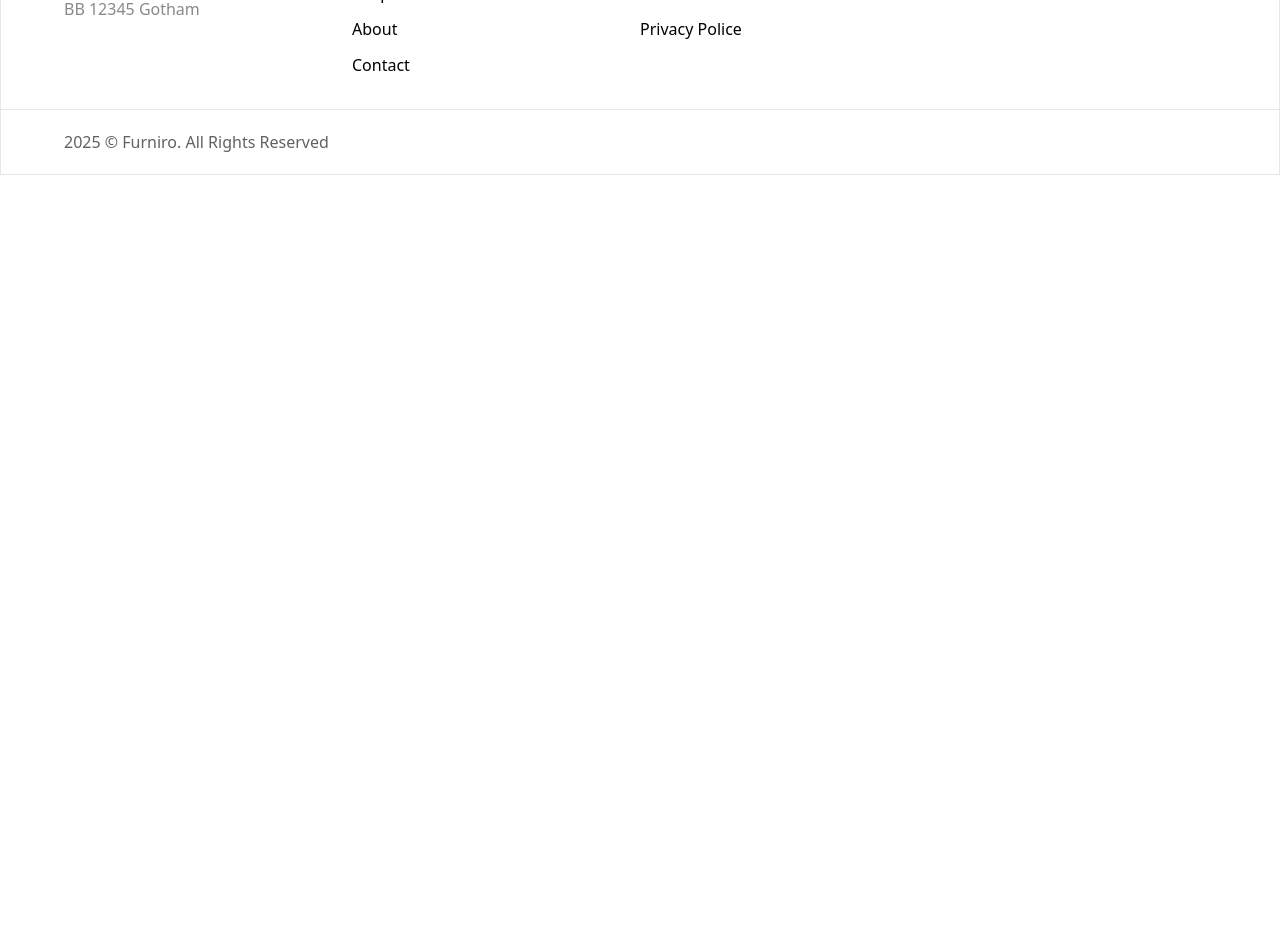
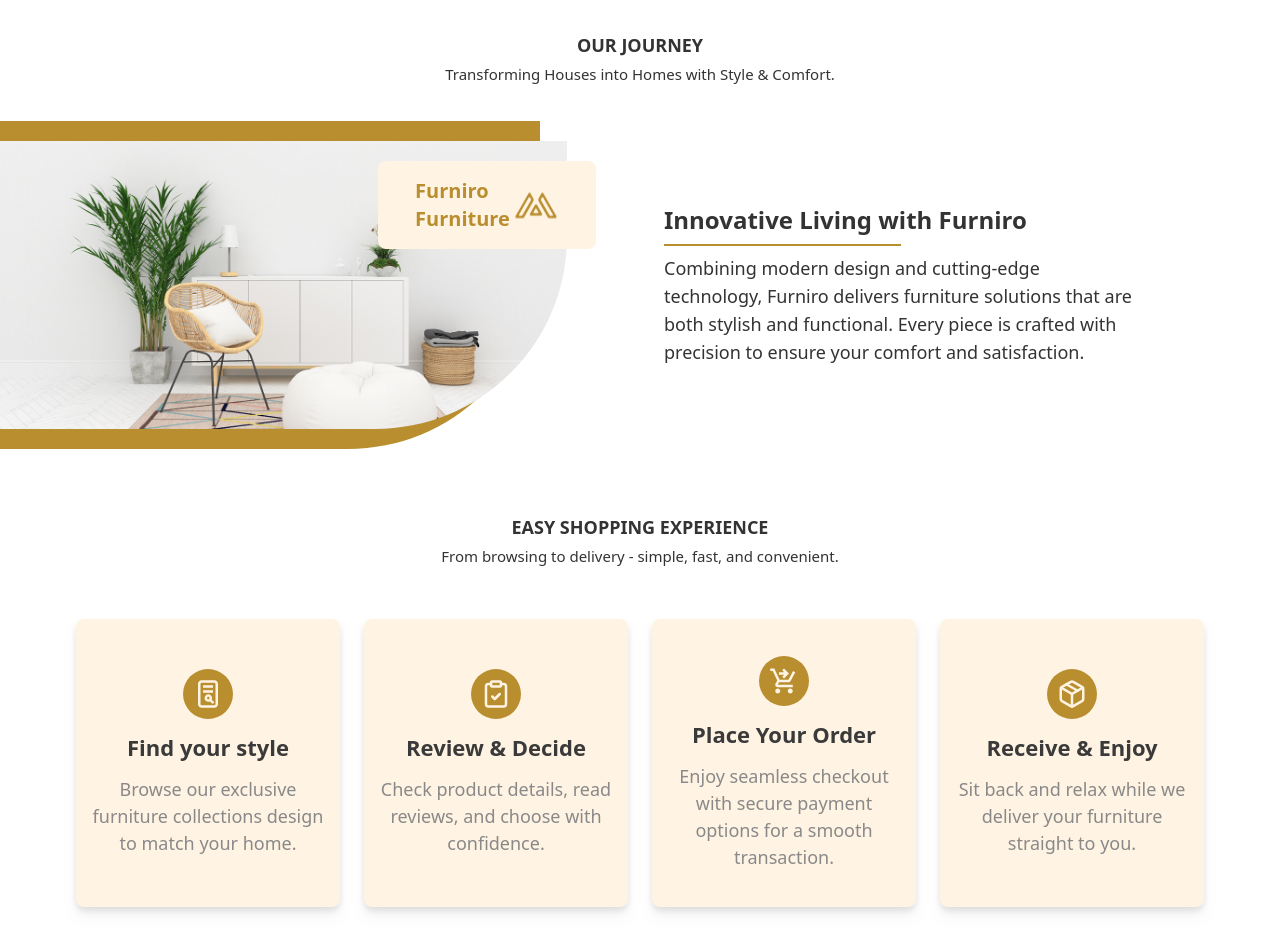
Before and after one commit to Zakkurozu/furniro-frontend, a React (Vite) app: page /about in a window 1280 px wide. Shown: the part 240-1192 px from the top of the page. Before the commit the page ends 800 px from the top, so only its background shows below. Built offline with nearby package versions, Linux system fonts and the light colour scheme.

Commit message:
about page add

```diff
--- a/src/pages/About.jsx
+++ b/src/pages/About.jsx
@@ -1,5 +1,152 @@
+import { CgBrowse } from "react-icons/cg";
+import { LuClipboardCheck } from "react-icons/lu";
+import { MdShoppingCartCheckout } from "react-icons/md";
+import { FiPackage } from "react-icons/fi";
+import Badge from "../components/Badge";
+
 const About = () => {
-  return <div>About</div>;
+  const content = [
+    {
+      id: 1,
+      title: "Find your style",
+      desc: "Browse our exclusive furniture collections design to match your home.",
+      icon: <CgBrowse />,
+    },
+    {
+      id: 2,
+      title: "Review & Decide",
+      desc: "Check product details, read reviews, and choose with confidence.",
+      icon: <LuClipboardCheck />,
+    },
+    {
+      id: 3,
+      title: "Place Your Order",
+      desc: "Enjoy seamless checkout with secure payment options for a smooth transaction.",
+      icon: <MdShoppingCartCheckout />,
+    },
+    {
+      id: 4,
+      title: "Receive & Enjoy",
+      desc: "Sit back and relax while we deliver your furniture straight to you.",
+      icon: <FiPackage />,
+    },
+  ];
+
+  return (
+    <>
+      <div className="bg-[image:url('/bg2.jpg')] h-[8rem] bg-cover bg-center md:h-[10rem]">
+        <div className="flex justify-center items-center w-full h-full bg-[#294d3246]">
+          <div className="flex flex-col items-center text-white">
+            <img src="/logo.png" className="w-[2rem]" alt="" />
+            <h1 className="text-2xl font-semibold">About Us</h1>
+            <p className="flex items-center text-sm">
+              Get in touch, and know us well
+            </p>
+          </div>
+        </div>
+      </div>
+
+      {/* content start */}
+
+      <section className="teks my-[2.2rem]">
+        <div className="flex flex-col justify-center items-center gap-y-1 text-gray1">
+          <h1 className="text-lg font-bold uppercase">our journey</h1>
+          <p className="font-medium max-w-[70%] text-center text-[15px]">
+            Transforming Houses into Homes with Style & Comfort.
+          </p>
+        </div>
+      </section>
+
+      <section className="my-[2.2rem] max-w-[100rem] mx-auto">
+        <div className="flex flex-wrap items-center gap-y-8">
+          <div className="w-full pe-10 md:w-1/2">
+            <div
+              className="py-5 rounded-br-[8rem] w-[90%] bg-primary relative
+              lg:rounded-br-[12rem]"
+            >
+              <div
+                className="rounded-br-[8rem] w-[108%] h-[13rem] overflow-hidden
+                lg:rounded-br-[12rem] lg:w-[105%] lg:h-[18rem]"
+              >
+                <img
+                  src="/bg.png"
+                  className="h-full w-full object-cover object-center"
+                  alt=""
+                />
+              </div>
+              <div className="bg-[#fff3e3] py-4 rounded-lg w-fit absolute top-10 right-0 translate-x-14">
+                <div className="flex justify-center items-center">
+                  <h3 className="text-xl text-primary font-bold w-[45%]">
+                    Furniro Furniture
+                  </h3>
+                  <img src="/logo.svg" className="w-[45px]" alt="" />
+                </div>
+              </div>
+            </div>
+          </div>
+          <div className="w-full px-4 md:w-1/2 md:px-6">
+            <div className="flex flex-col gap-y-2 text-gray1 lg:w-[80%]">
+              <h2 className="text-2xl font-bold">
+                Innovative Living with Furniro
+              </h2>
+              <hr className="border-primary border-[1px] w-[50%]" />
+              <p className="font-medium lg:text-lg">
+                Combining modern design and cutting-edge technology, Furniro
+                delivers furniture solutions that are both stylish and
+                functional. Every piece is crafted with precision to ensure your
+                comfort and satisfaction.
+              </p>
+            </div>
+          </div>
+        </div>
+      </section>
+
+      <section className="teks mt-[4rem] my-[2rem]">
+        <div className="flex flex-col justify-center items-center gap-y-1 text-gray1">
+          <h1 className="text-lg font-bold uppercase">
+            Easy Shopping Experience
+          </h1>
+          <p className="font-medium max-w-[70%] text-center text-[15px]">
+            From browsing to delivery - simple, fast, and convenient.
+          </p>
+        </div>
+      </section>
+
+      <section className="my-[2.5rem]">
+        <div className="container">
+          <div className="flex flex-wrap gap-y-10 px-12 lg:px-0">
+            {content.map((item, index) => (
+              <div
+                key={index}
+                className="w-full
+                        md:w-1/2 md:px-4
+                        lg:w-1/4 lg:px-3"
+              >
+                <div className="card h-[18rem] px-3 flex justify-center items-center bg-[#fff3e3] rounded-lg drop-shadow-lg group hover:bg-primary hover:-translate-y-3 transition-all duration-500 ease-in-out">
+                  <div className="flex flex-col justify-center items-center gap-y-3">
+                    <div className="bg-primary w-[50px] h-[50px] rounded-full flex items-center justify-center group-hover:bg-[#fff3e3] transition-all duration-500 ease-in-out">
+                      <div className="text-[#fff3e3] text-3xl font-semibold group-hover:text-primary transition-all duration-500 ease-in-out">
+                        {item.icon}
+                      </div>
+                    </div>
+                    <h3 className="text-[22px] text-gray2 font-semibold group-hover:text-[#fff3e3] transition-all duration-500 ease-in-out">
+                      {item.title}
+                    </h3>
+                    <p className="text-center text-[18px] text-gray4 font-medium group-hover:text-[#fff3e3] transition-all duration-500 ease-in-out">
+                      {item.desc}
+                    </p>
+                  </div>
+                </div>
+              </div>
+            ))}
+          </div>
+        </div>
+      </section>
+
+      {/* content end */}
+      <Badge />
+    </>
+  );
 };
 
 export default About;
```
